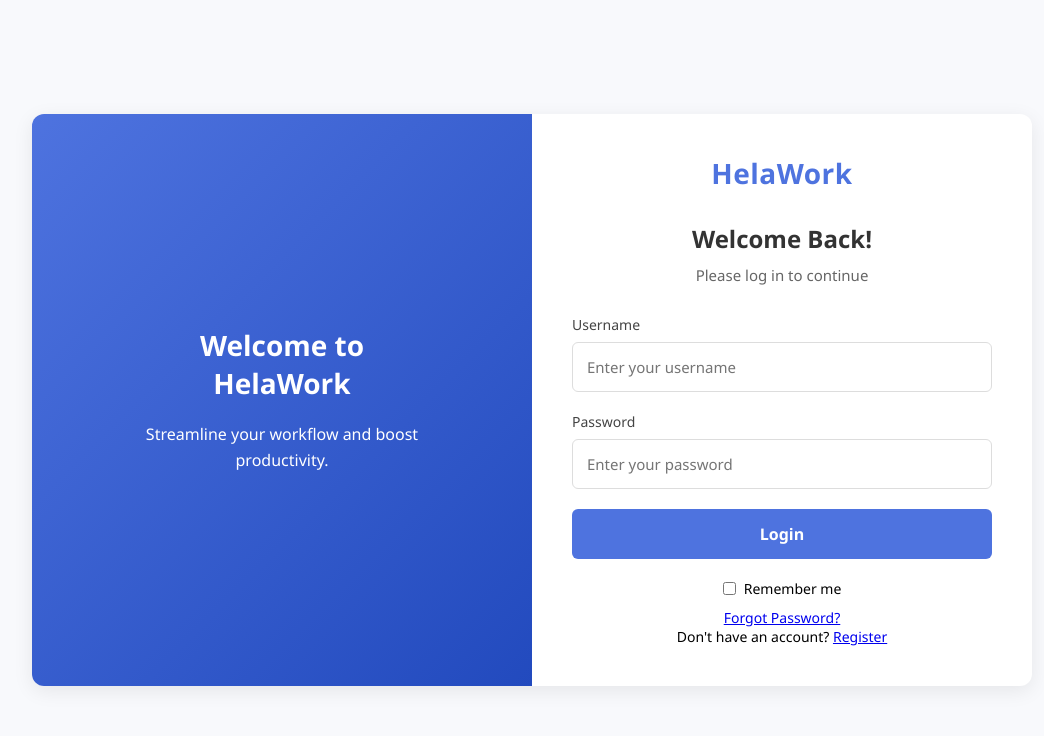
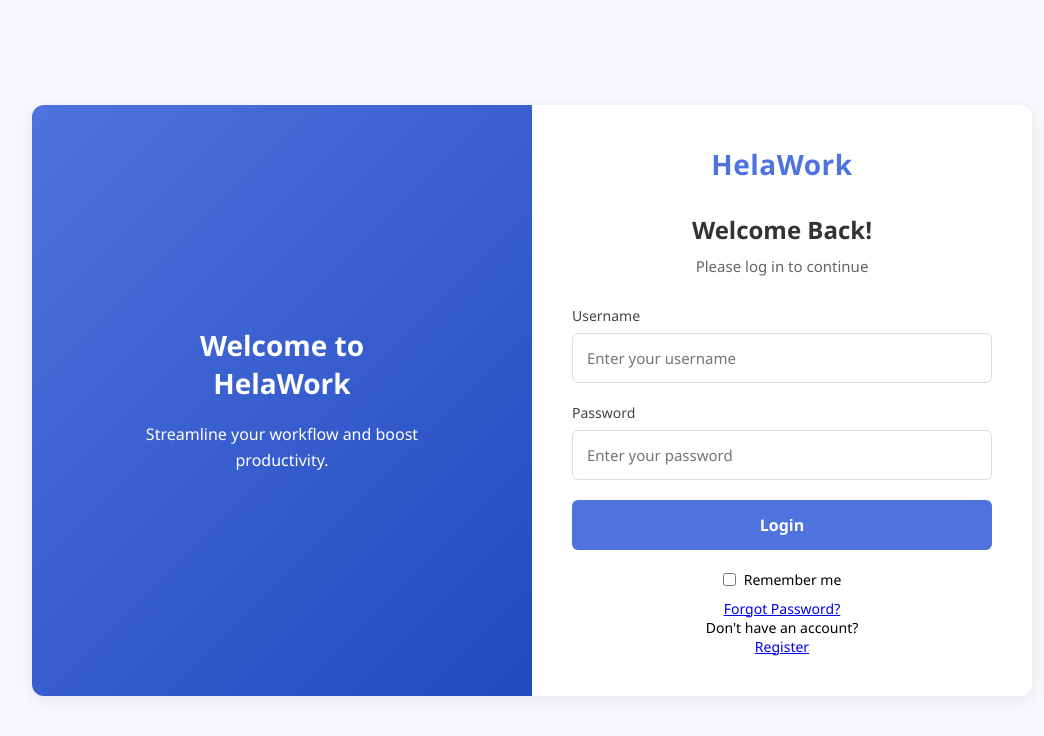
Before and after one commit to machageDev/system-helawork, a Django app: page /login in a window 1280 px wide. Shown: the top 736 px of the page, without its empty margins (108-1152 px from the left). Run offline with Django 5.2, Linux system fonts and the light colour scheme.

Commit message:
modified login page

```diff
--- a/backend/core/templates/login.html
+++ b/backend/core/templates/login.html
@@ -229,8 +229,10 @@
                 <div>
                     <a href="{% url 'forgot_password' %}" class="text-danger">Forgot Password?</a>
                 </div>
+                <p>Don't have an account?</p>
+                <a href="{% url 'register' %}" class="btn btn-link">Register</a>
 
-                <p>Don't have an account? <a href="{% url 'register' %}">Register</a></p>
+
             </div>
         </div>
     </div>
--- a/backend/core/views.py
+++ b/backend/core/views.py
@@ -236,13 +236,13 @@ def apisubmit_proposal(request):
     cover_letter = request.data.get("cover_letter")
     bid_amount = request.data.get("bid_amount")
 
-    # check if task exists
+
     try:
         task = Task.objects.get(pk=task_id)
     except Task.DoesNotExist:
         return Response({"error": "Task not found"}, status=status.HTTP_404_NOT_FOUND)
 
-    # prevent duplicate proposal
+
     if Proposal.objects.filter(task=task, freelancer=request.user).exists():
         return Response({"error": "You have already submitted a proposal for this task"},
                         status=status.HTTP_400_BAD_REQUEST)
```
